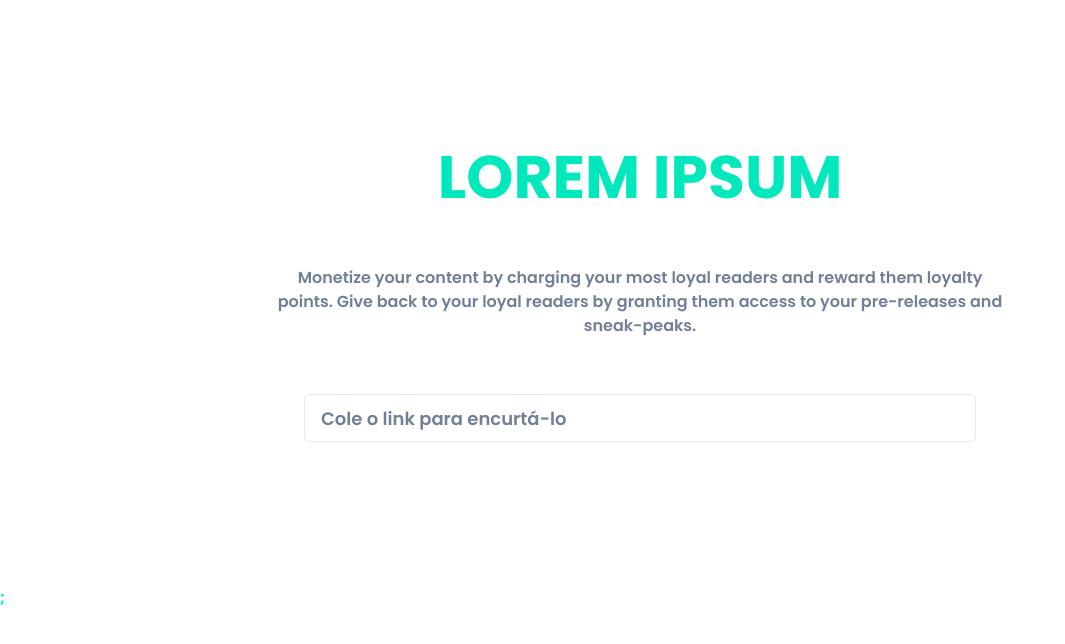
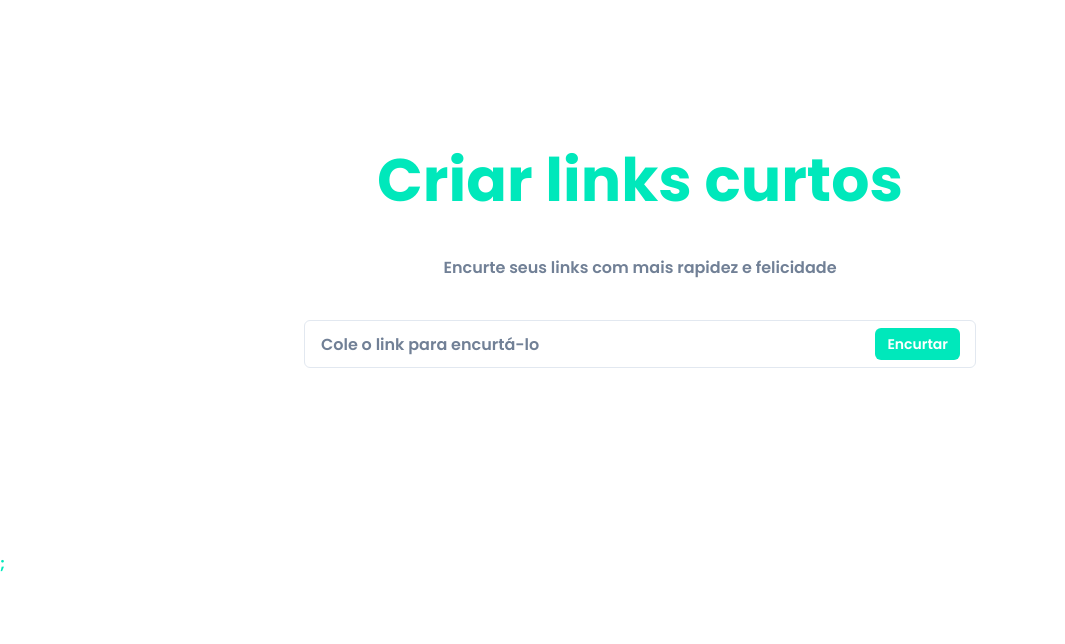
Before and after one commit to KaiqueCovo/url-shortener, a Next.js app: page / in a window 1280 px wide. Shown: the top 644 px of the page, without its empty margins (0-1065 px from the left). Built offline with nearby package versions, Linux system fonts and the light colour scheme.

Commit message:
refactor(src): index page and theme

```diff
--- a/src/pages/index.tsx
+++ b/src/pages/index.tsx
@@ -1,13 +1,21 @@
-import { Input } from '@/components';
-import { Box, Heading, Container, Text, Stack } from '@chakra-ui/react';
+import React, { useState } from 'react';
+
+import { ShortenedUrl, ShortenedUrlNotification } from '@/components';
+import { IShortenedUrl } from '@/interfaces';
+import { Box, Heading, Container, Text, Stack, Flex } from '@chakra-ui/react';
 import type { NextPage } from 'next';
 import Head from 'next/head';
 
 const Home: NextPage = () => {
+  const [shortenedUrls, setShortenedUrls] = useState<IShortenedUrl[]>([]);
+
+  const handleShortenedUrl = (urls: IShortenedUrl) =>
+    setShortenedUrls((data) => [...data, urls]);
+
   return (
     <>
       <Head>
-        <title>Create Next App</title>
+        <title>URL Shortener</title>
         <meta name='description' content='Generated by create next app' />
       </Head>
 
@@ -15,30 +23,29 @@ const Home: NextPage = () => {
         <Stack
           as={Box}
           textAlign={'center'}
-          spacing={{ base: 8, md: 14 }}
+          spacing={{ base: 8, md: 10 }}
           py={{ base: 20, md: 36 }}
         >
           <Heading
             fontWeight={700}
             fontSize={{ base: '2xl', sm: '4xl', md: '6xl' }}
-            lineHeight={'110%'}
           >
-            LOREM IPSUM
+            Criar links curtos
           </Heading>
           <Text color={'gray.500'}>
-            Monetize your content by charging your most loyal readers and reward
-            them loyalty points. Give back to your loyal readers by granting
-            them access to your pre-releases and sneak-peaks.
+            Encurte seus links com mais rapidez e felicidade
           </Text>
-          <Stack
-            direction={'column'}
-            align={'center'}
-            alignSelf={'center'}
-            position={'relative'}
-            width={{ base: '1xl', sm: '2xl', md: '2xl' }}
-          >
-            <Input placeholder='Cole o link para encurtá-lo' size='lg' />
-          </Stack>
+          <ShortenedUrl onShortenedUrl={handleShortenedUrl} />
+
+          <Flex direction='column' gap={5}>
+            {shortenedUrls.map((item) => (
+              <ShortenedUrlNotification
+                key={item.shortenedUrl}
+                originalUrl={item.originalUrl}
+                shortenedUrl={item.shortenedUrl}
+              />
+            ))}
+          </Flex>
         </Stack>
       </Container>
     </>
--- a/src/styles/theme.ts
+++ b/src/styles/theme.ts
@@ -13,4 +13,7 @@ export const theme = extendTheme({
       },
     },
   },
+  colors: {
+    primary: '#00E8BB',
+  },
 });
```
